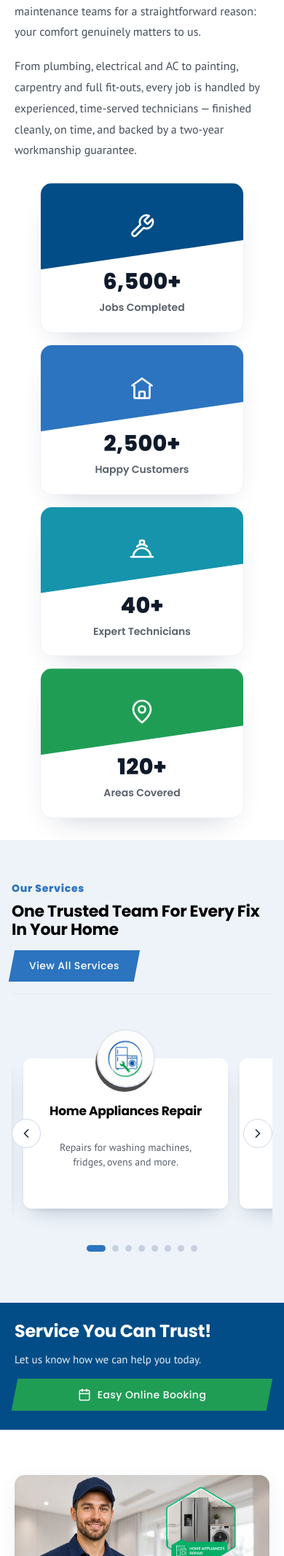
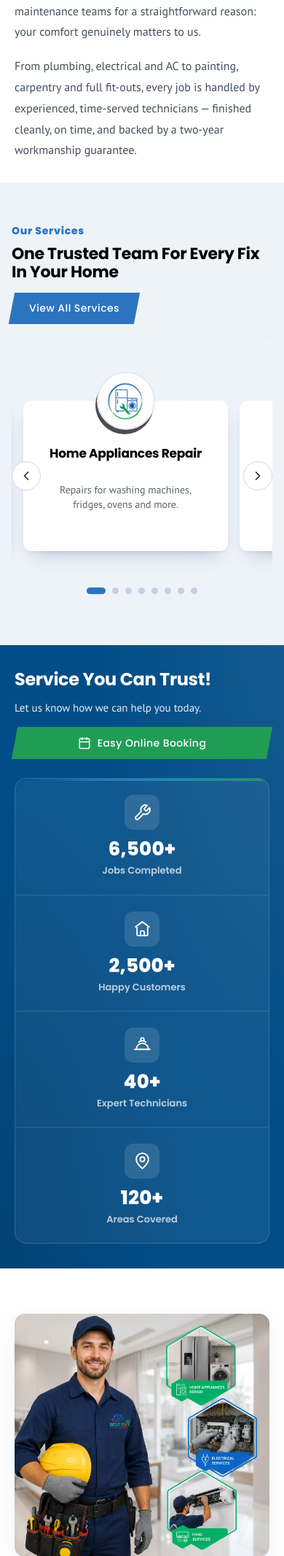
Before and after one commit to Shakeeb871/bestfixit-ae, a Flask app: page / in a window 390 px wide. Shown: the part 1576-3708 px from the top of the page at 73% size. Run offline with Flask 3, Linux system fonts and the light colour scheme.

Commit message:
Integrate the counters creatively into the CTA band
Move the stat counters into the 'Service You Can Trust!' CTA instead of a
standalone card row: the CTA now has the headline + booking button on top
and an embedded glass stat panel below on the navy band — icon tiles, white
count-up numbers (6,500+/2,500+/40+/120+) and labels, split by hairline
dividers, with a navy->blue->teal->green accent line across the top. Count-
up runs on scroll. Removed the separate diagonal stats section from About so
the figures appear once. Responsive: 4 -> 2 -> 1 columns.

Verified: standalone stats section gone, CTA counters render and count up,
desktop + mobile layouts clean, no console errors.

Co-Authored-By: Claude Opus 4.8 <noreply@anthropic.com>
Claude-Session: https://claude.ai/code/session_016tDyNJwNLGHkf9e7t3iXBH

```diff
--- a/templates/components/cta_banner.html
+++ b/templates/components/cta_banner.html
@@ -1,7 +1,8 @@
 {#
-  Slim full-width call-to-action bar (heading · subtext · button on one row).
-  Colours come from the site theme: a navy #024d87 band, white copy and a
-  green booking button — not the reference screenshot's colours. No JS.
+  Full-width call-to-action band: a headline + booking button row on top, and
+  an embedded stat panel (count-up counters) below — all on the brand navy
+  band. Colours/typography from the theme. Counters come from the global
+  ``stats`` data. Small vanilla-JS count-up on scroll.
 
   Expects (all optional — fall back to defaults):
     cta_title, cta_subtext, cta_primary_label, cta_primary_url
@@ -13,37 +14,86 @@
 
 <style id="cta-banner-style">
 .cta-banner{
-  position:relative; width:100%;
+  position:relative; width:100%; overflow:hidden;
   background:#024d87;                 /* brand navy band */
-  padding:clamp(26px,3.4vw,40px) 0;
+  padding:clamp(34px,4.4vw,52px) 0;
   font-family:var(--font-body,inherit);
 }
+/* faint diagonal texture so the band isn't flat */
+.cta-banner::before{
+  content:""; position:absolute; inset:0; z-index:0; pointer-events:none;
+  background:
+    radial-gradient(120% 140% at 100% 0, rgba(255,255,255,.07), transparent 55%),
+    radial-gradient(120% 140% at 0 100%, rgba(0,0,0,.14), transparent 55%);
+}
 .cta-banner__container{
-  max-width:1240px; margin-inline:auto;
-  padding-inline:clamp(20px,4vw,48px);
-  display:flex; align-items:center; gap:clamp(18px,2.6vw,40px); flex-wrap:wrap;
+  position:relative; z-index:1;
+  max-width:1240px; margin-inline:auto; padding-inline:clamp(20px,4vw,48px);
 }
+
+/* ── top row: headline · subtext · button ── */
+.cta-banner__top{ display:flex; align-items:center; gap:clamp(18px,2.6vw,40px); flex-wrap:wrap; }
 .cta-banner__title{
   margin:0; flex:0 0 auto; color:#fff !important;
   font-family:var(--font-heading,inherit);
-  font-weight:800; font-size:clamp(24px,2.9vw,40px); line-height:1.05;
+  font-weight:800; font-size:clamp(24px,2.9vw,38px); line-height:1.05;
 }
 .cta-banner__subtext{
   flex:1 1 auto; min-width:180px;
   color:rgba(255,255,255,.9); font-size:clamp(15px,1.35vw,19px); line-height:1.4;
 }
-.cta-banner__btn{ flex:0 0 auto; white-space:nowrap; }   /* visuals from .btn-skew (theme standard) */
+.cta-banner__btn{ flex:0 0 auto; white-space:nowrap; }   /* visuals from .btn-skew */
 .cta-banner__btn svg{ width:18px; height:18px; flex:none; }
 
+/* ── embedded stat panel ── */
+.cta-banner__stats{
+  position:relative; margin-top:clamp(26px,3vw,38px);
+  background:rgba(255,255,255,.06); border:1px solid rgba(255,255,255,.14);
+  border-radius:16px; overflow:hidden;
+  display:grid; grid-template-columns:repeat(4,1fr);
+}
+.cta-banner__stats::before{           /* 4-colour accent line echoing the palette */
+  content:""; position:absolute; top:0; left:0; right:0; height:3px; z-index:2;
+  background:linear-gradient(90deg,#024d87,#2c74c0,#1594ac,#1f9d55);
+}
+.cta-stat{ text-align:center; padding:clamp(22px,2.4vw,30px) 16px; }
+.cta-stat:not(:first-child){ border-left:1px solid rgba(255,255,255,.12); }
+.cta-stat__icon{
+  width:48px; height:48px; margin:0 auto 13px; border-radius:12px; display:grid; place-items:center;
+  background:rgba(255,255,255,.12); color:#fff;
+}
+.cta-stat__icon svg{ width:25px; height:25px; }
+.cta-stat__num{
+  font-family:var(--font-heading,inherit); font-weight:800;
+  font-size:clamp(26px,2.7vw,38px); line-height:1; color:#fff; letter-spacing:.01em;
+}
+.cta-stat__label{
+  margin-top:7px; font-family:var(--font-heading,inherit); font-weight:600;
+  font-size:13px; color:rgba(255,255,255,.72);
+}
+
 @media (max-width:900px){
-  .cta-banner__container{ flex-direction:column; align-items:flex-start; text-align:left; gap:16px; }
+  .cta-banner__top{ flex-direction:column; align-items:flex-start; gap:16px; }
   .cta-banner__subtext{ flex-basis:auto; }
   .cta-banner__btn{ width:100%; justify-content:center; }
 }
+@media (max-width:820px){
+  .cta-banner__stats{ grid-template-columns:1fr 1fr; }
+  .cta-stat:nth-child(odd){ border-left:0; }
+  .cta-stat:nth-child(n+3){ border-top:1px solid rgba(255,255,255,.12); }
+}
+@media (max-width:430px){
+  .cta-banner__stats{ grid-template-columns:1fr; }
+  .cta-stat{ border-left:0 !important; }
+  .cta-stat:not(:first-child){ border-top:1px solid rgba(255,255,255,.12); }
+}
+@media (prefers-reduced-motion:reduce){ .cta-banner::before{ display:none; } }
 </style>
 
 <section class="cta-banner" aria-labelledby="cta-heading">
   <div class="cta-banner__container">
+
+    <div class="cta-banner__top">
       <h2 id="cta-heading" class="cta-banner__title">{{ _title }}</h2>
       <span class="cta-banner__subtext">{{ _subtext }}</span>
       <a class="cta-banner__btn btn-skew btn-skew--green" href="{{ _url }}">
@@ -51,4 +101,45 @@
         {{ _label }}
       </a>
     </div>
+
+    <div class="cta-banner__stats" aria-label="Company statistics">
+      {% for s in stats %}
+      <div class="cta-stat">
+        <span class="cta-stat__icon" aria-hidden="true">{{ s.icon|safe }}</span>
+        <div class="cta-stat__num"><span class="cta-count" data-target="{{ s.number }}">{{ s.number }}</span>{{ s.suffix }}</div>
+        <div class="cta-stat__label">{{ s.label }}</div>
+      </div>
+      {% endfor %}
+    </div>
+
+  </div>
 </section>
+
+<script>
+(function(){
+  var panel = document.querySelector('.cta-banner__stats');
+  if(!panel) return;
+  var counts = panel.querySelectorAll('.cta-count');
+  var reduce = window.matchMedia('(prefers-reduced-motion: reduce)').matches;
+  if(reduce || !('IntersectionObserver' in window)) return;   // leave final numbers
+  counts.forEach(function(c){ c.textContent = '0'; });
+  function run(){
+    counts.forEach(function(c){
+      var target = parseInt(c.getAttribute('data-target'), 10) || 0;
+      var start = null, dur = 1500;
+      function step(ts){
+        if(start === null) start = ts;
+        var p = Math.min((ts - start) / dur, 1);
+        var eased = 1 - Math.pow(1 - p, 3);
+        c.textContent = Math.round(eased * target).toLocaleString('en-US');
+        if(p < 1) requestAnimationFrame(step);
+      }
+      requestAnimationFrame(step);
+    });
+  }
+  var io = new IntersectionObserver(function(entries){
+    entries.forEach(function(e){ if(e.isIntersecting){ run(); io.disconnect(); } });
+  }, { threshold: 0.3 });
+  io.observe(panel);
+})();
+</script>
--- a/templates/index.html
+++ b/templates/index.html
@@ -210,8 +210,6 @@
       </div>
     </div>
   </div>
-  <!-- stats counters (inside About) -->
-  {% include 'components/stats_counter.html' %}
 </section>
 
 <section id="services" data-screen-label="Services" class="svc2">
```
Lines whose indentation alone changed are shown as unchanged.
